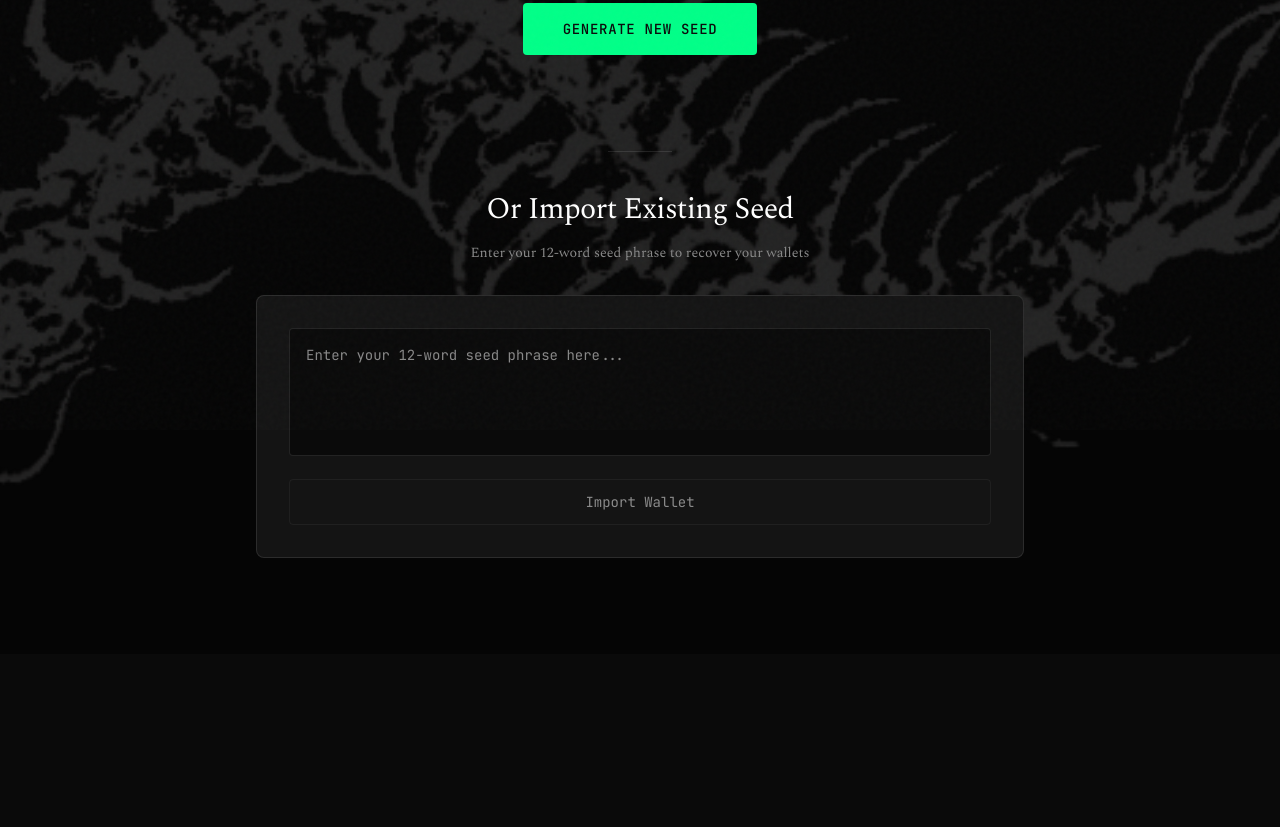
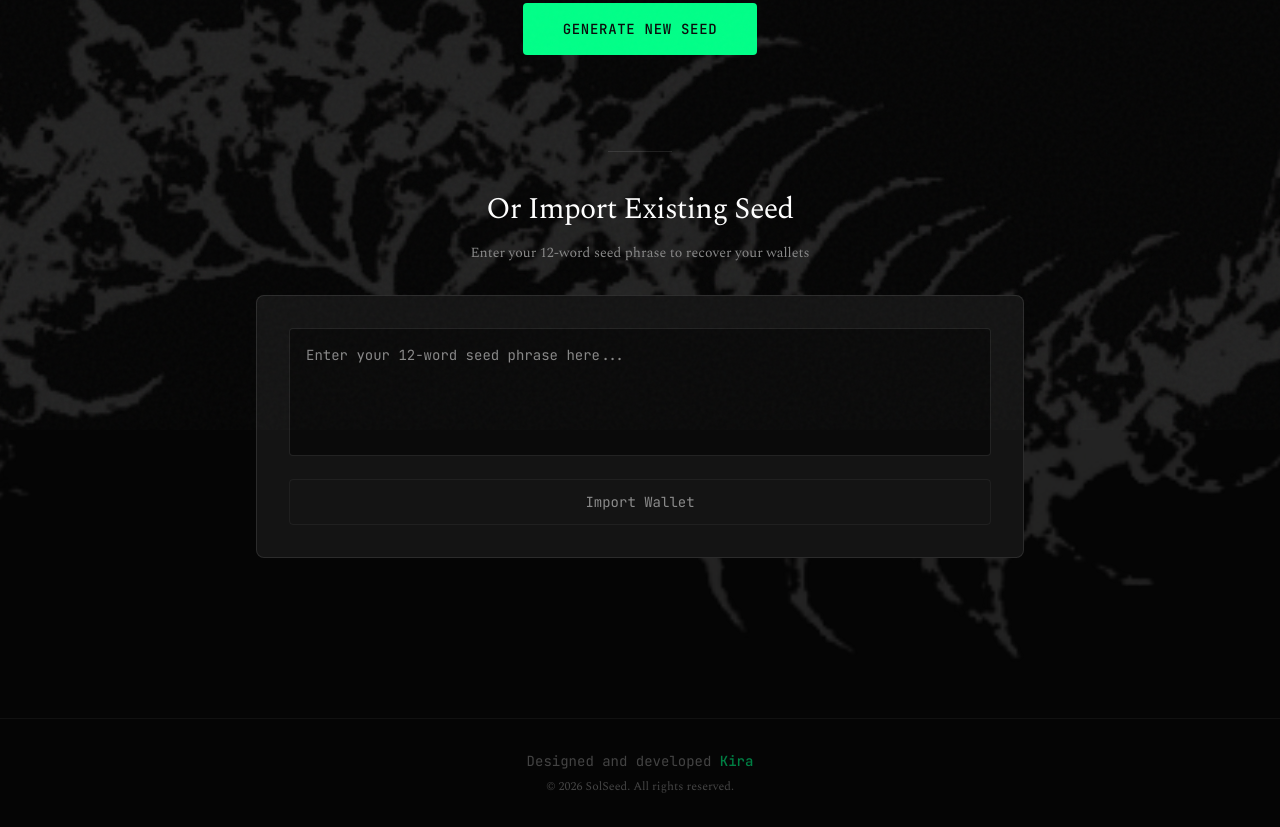
Before and after one commit to mbbairagii/SolSeed, a Next.js app: page / in a window 1280 px wide. Shown: the part 370-1197 px from the top of the page. Before the commit the page ends 1024 px from the top, so only its background shows below. Built offline with nearby package versions, Linux system fonts and the light colour scheme.

Commit message:
add footer

```diff
--- a/app/page.tsx
+++ b/app/page.tsx
@@ -6,6 +6,7 @@ import Hero from "@/components/Hero";
 import SeedInput from "@/components/SeedInput";
 import SeedPhrase from "@/components/SeedPhrase";
 import WalletsList from "@/components/WalletList";
+import Footer from "@/components/Footer";
 import { generateMnemonic, validateMnemonic } from "@/lib/wallet";
 import type { Wallet } from "@/types/wallet";
 
@@ -46,7 +47,7 @@ export default function Home() {
   };
 
   return (
-    <div className="relative min-h-screen overflow-hidden">
+    <div className="relative min-h-screen overflow-hidden flex flex-col">
 
       {/* Background image - only visible in dark mode */}
       <div
@@ -69,7 +70,8 @@ export default function Home() {
       <div className="absolute inset-0 bg-gradient-to-br from-gray-50 via-white to-gray-100 dark:hidden" />
 
       {/* Main content */}
-      <div className="relative z-10 container max-w-7xl mx-auto px-4 sm:px-6 lg:px-8">
+      <div className="relative z-10 flex-1">
+        <div className="container max-w-7xl mx-auto px-4 sm:px-6 lg:px-8">
           <Header />
 
           {!mnemonic ? (
@@ -100,6 +102,10 @@ export default function Home() {
             </>
           )}
         </div>
+      </div>
+
+      {/* Footer */}
+      <Footer />
 
     </div>
   );
--- /dev/null
+++ b/components/Footer.tsx
@@ -0,0 +1,19 @@
+"use client";
+
+export default function Footer() {
+    return (
+        <footer className="w-full py-8 mt-16 border-t border-[var(--border)]">
+            <div className="container max-w-7xl mx-auto px-4 sm:px-6 lg:px-8">
+                <div className="text-center">
+                    <p className="text-sm text-[var(--text-secondary)] font-mono">
+                        Designed and developed{" "}
+                        <span className="text-[var(--accent)] font-medium">Kira</span>
+                    </p>
+                    <p className="text-xs text-[var(--text-secondary)] mt-2">
+                        © {new Date().getFullYear()} SolSeed. All rights reserved.
+                    </p>
+                </div>
+            </div>
+        </footer>
+    );
+}
```
Lines whose indentation alone changed are shown as unchanged.
